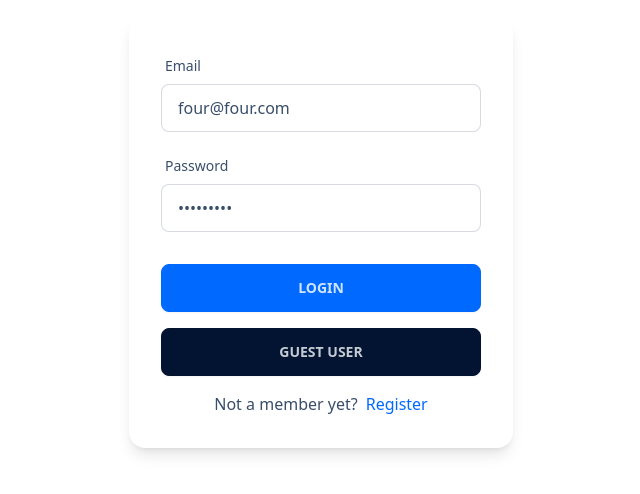
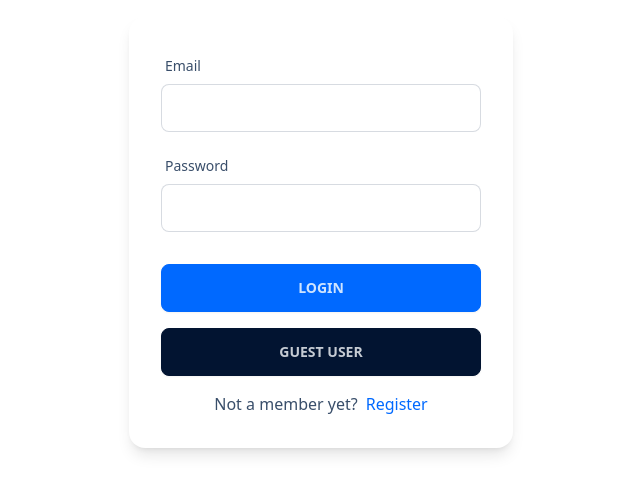
Before and after one commit to sumedhsph/MyStoreV1, a React (Vite) app: page /login in a window 1280 px wide. Shown: the part 168-662 px from the top of the page, without its empty margins (319-959 px from the left). Built offline with nearby package versions, Linux system fonts and the light colour scheme.

Commit message:
Login action changes

```diff
--- a/src/pages/Login.jsx
+++ b/src/pages/Login.jsx
@@ -5,18 +5,48 @@ import { toast } from "react-toastify";
 import { loginUser } from "../features/user/userSlice";
 import { useDispatch } from "react-redux";
 
-export const action = (store) => async() => {
-  console.log(`Store: ${store}`)
-  console.log('hello')
-  return null
+export const action = (store) => async ({request}) => {
+ // console.log(store);
+  //console.log('hello')
+  const formData = await request.formData();
+  const data = Object.fromEntries(formData);
+
+  try {
+    const res = await customFetch.post("/auth/local", data);
+    toast.success("Logged in succefully");
+    //console.log(res);
+    store.dispatch(loginUser(res.data))
+    return redirect("/");
+
+  } catch (error) {
+    const errorMessage =
+      error?.response?.data?.error?.message ||
+      "please double check your credentials";
+    console.log(error);
+    toast.error(errorMessage);
+  }
+  return null;
 };
 
 function Login() {
   return (
     <section className="h-screen grid place-items-center">
-      <Form className="card w-96 p-8 bg-base-100 shadow-lg flex flex-col gap-y-4 ">
-        <FormInput type="email" label="email" name="identifier" defaultValue="four@four.com"/>
-        <FormInput type="password" label="password" name="password" defaultValue="four@four"/>
+      <Form
+        method="POST"
+        className="card w-96 p-8 bg-base-100 shadow-lg flex flex-col gap-y-4 "
+      >
+        <FormInput
+          type="email"
+          label="email"
+          name="identifier"
+
+        />
+        <FormInput
+          type="password"
+          label="password"
+          name="password"
+
+        />
         <div className="mt-4">
           <SubmitBtn text="login" className="w-full" />
         </div>
```
